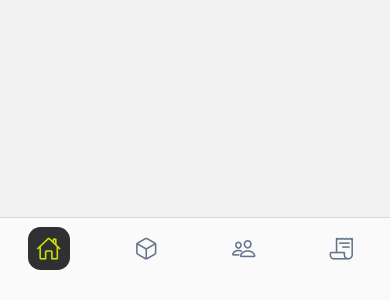
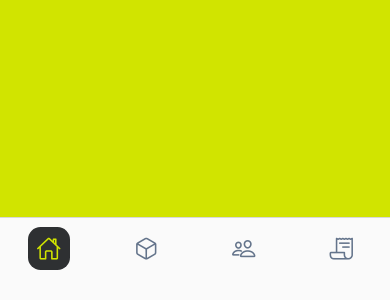
Before and after one commit to PeterTorki/inventory-sales-app, a React Native app: screen /MainTabs in a window 390 px wide. Shown: the part 544-844 px from the top of the page. Built offline with nearby package versions, Linux system fonts and the light colour scheme.

Commit message:
fix: re handling navigation logic of order

```diff
--- a/src/navigation/AppNavigation.tsx
+++ b/src/navigation/AppNavigation.tsx
@@ -5,6 +5,7 @@ import { RootStackParamList } from "../types/navigation/rootStackTypes";
 import AuthNavigator from "./AuthStack";
 import MainNavigator from "./MainStack";
 import { ActivityIndicator, View, StyleSheet } from "react-native";
+import { SafeAreaView } from "react-native-safe-area-context";
 
 const RootStack = createNativeStackNavigator<RootStackParamList>();
 
@@ -22,6 +23,7 @@ const AppNavigation: React.FC = () => {
 
   return (
     <NavigationContainer>
+
       <RootStack.Navigator screenOptions={{ headerShown: false }}>
         {isAuthenticated ? (
           <RootStack.Screen name="MainStack" component={MainNavigator} />
--- a/src/navigation/MainTabs.tsx
+++ b/src/navigation/MainTabs.tsx
@@ -1,9 +1,6 @@
 import React from "react";
 import { createBottomTabNavigator } from "@react-navigation/bottom-tabs";
 import DashboardScreen from "../screens/DashboardScreen/DashboardScreen";
-import ItemsNavigator from "./ItemsStack";
-import CustomersNavigator from "./CustomersStack";
-import TransactionsNavigator from "./TransactionsStack";
 import { colors } from "../constants/colors";
 import { sizes } from "../constants/sizes";
 import { MainTabsParamList } from "../types/navigation/mainTabsTypes";
@@ -14,6 +11,7 @@ import { MainTabProps } from "../types/navigation/mainStackTypes";
 import ItemListScreen from "../screens/items/ItemListScreen";
 import CustomerListScreen from "../screens/customers/CustomerListScreen";
 import InvoiceDetailScreen from "../screens/transactions/InvoiceDetailScreen";
+import { withSafeArea } from "./withSafeArea";
 
 const MainTabs = createBottomTabNavigator<MainTabsParamList>();
 
@@ -32,10 +30,6 @@ function getTabBarIcon(
     </View>
   );
 }
-
-const ScreenContainer: React.FC<{ children: React.ReactNode }> = ({ children }) => (
-  <View style={{ flex: 1, paddingHorizontal: hs(20) }}>{children}</View>
-);
 
 const MainTabNavigator: React.FC<MainTabProps> = () => {
   return (
@@ -60,52 +54,40 @@ const MainTabNavigator: React.FC<MainTabProps> = () => {
         options={{
           title: "Dashboard",
           tabBarIcon: ({ color, size, focused }) => getTabBarIcon({ color, size, focused }, "home-outline"),
-        }}>
-        {() => (
-          <ScreenContainer>
-            <DashboardScreen />
-          </ScreenContainer>
-        )}
-      </MainTabs.Screen>
+        }}
+        component={withSafeArea(DashboardScreen, {
+          scrollable: false,
+          noPadding: true,
+          backgroundColor: colors.primary,
+        })}
+      />
 
       <MainTabs.Screen
         name="Items"
         options={{
           title: "Items",
           tabBarIcon: ({ color, size, focused }) => getTabBarIcon({ color, size, focused }, "cube-outline"),
-        }}>
-        {() => (
-          <ScreenContainer>
-            <ItemListScreen />
-          </ScreenContainer>
-        )}
-      </MainTabs.Screen>
+        }}
+        component={withSafeArea(ItemListScreen)}
+      />
 
       <MainTabs.Screen
         name="Customers"
         options={{
           title: "Customers",
           tabBarIcon: ({ color, size, focused }) => getTabBarIcon({ color, size, focused }, "people-outline"),
-        }}>
-        {() => (
-          <ScreenContainer>
-            <CustomerListScreen />
-          </ScreenContainer>
-        )}
-      </MainTabs.Screen>
+        }}
+        component={withSafeArea(CustomerListScreen)}
+      />
 
       <MainTabs.Screen
         name="Transactions"
         options={{
           title: "Transactions",
           tabBarIcon: ({ color, size, focused }) => getTabBarIcon({ color, size, focused }, "receipt-outline"),
-        }}>
-        {() => (
-          <ScreenContainer>
-            <InvoiceDetailScreen />
-          </ScreenContainer>
-        )}
-      </MainTabs.Screen>
+        }}
+        component={withSafeArea(InvoiceDetailScreen)}
+      />
     </MainTabs.Navigator>
   );
 };
--- /dev/null
+++ b/src/navigation/withSafeArea.tsx
@@ -0,0 +1,32 @@
+// src/navigation/withSafeArea.tsx
+import React from "react";
+import { SafeAreaView } from "react-native-safe-area-context";
+import { ScrollView, View } from "react-native";
+import { hs } from "../utils/metrics";
+import { colors } from "../constants/colors";
+
+interface WithSafeAreaOptions {
+  scrollable?: boolean;
+  noPadding?: boolean;
+  backgroundColor?: string;
+}
+
+export function withSafeArea(Component: React.ComponentType<any>, options?: WithSafeAreaOptions) {
+  return function WrappedScreen(props: any) {
+    const Container = View;
+    const horizontalPadding = options?.noPadding ? 0 : hs(20);
+
+    const sharedStyle = { flex: 1, backgroundColor: options?.backgroundColor || colors.background };
+
+    return (
+      <SafeAreaView style={sharedStyle} edges={["top"]}>
+        <Container
+          style={
+            !options?.scrollable ? [sharedStyle, { paddingHorizontal: horizontalPadding }] : { padding: 0, margin: 0 }
+          }>
+          <Component {...props} />
+        </Container>
+      </SafeAreaView>
+    );
+  };
+}
--- a/src/types/navigation/mainStackTypes.ts
+++ b/src/types/navigation/mainStackTypes.ts
@@ -7,9 +7,10 @@ import { CustomersStackParamList } from "./customersStackTypes";
 import { TransactionsStackParamList } from "./transactionsStackTypes";
 
 export type MainStackParamList = {
+  navigate(arg0: string, arg1?: { screen: string }): void;
   MainTabs: NavigatorScreenParams<MainTabsParamList>;
   ItemsStack: {
-    screen: keyof ItemsStackParamList;
+    screen?: keyof ItemsStackParamList;
     params?: ItemsStackParamList[keyof ItemsStackParamList];
   };
   CustomersStack: {
```
